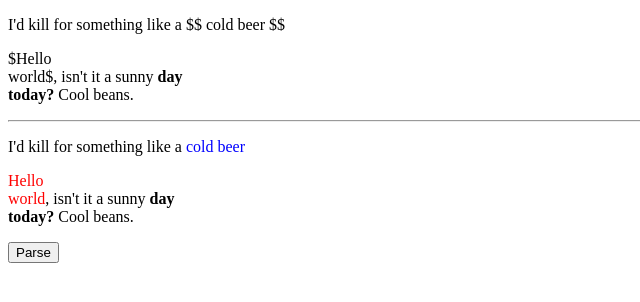
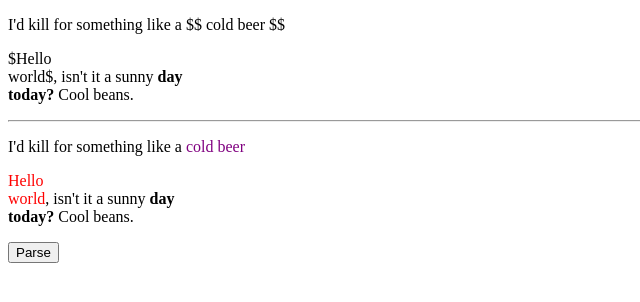
Before and after one commit to bersling/mathjax-parser, a website: page demo.html in a window 1280 px wide. Both pictures are taken after a click on the button "Parse". Shown: the full height of the page, 0-640 px from the left. Drawn offline with nearby package versions, Linux system fonts and the light colour scheme.

Commit message:
config in demo

```diff
--- a/demo.html
+++ b/demo.html
@@ -27,8 +27,16 @@
 <script>
   function parseMathjaxWithDemoString() {
     var demoString = document.getElementById("demo").innerHTML;
+
+    var config = {
+          inlineMath: [['$','$'],['\\(','\\)']],
+          displayMath: [['$$','$$'],['\\[','\\]']],
+          inlineMathReplacement: ['<span class="inline-math" style="color: red">', '</span>'],
+          displayMathReplacement: ['<span class="display-math" style="color: purple">','</span>']
+        }
+
     var parser = new MathjaxParser();
-    document.getElementById("result").innerHTML = parser.parse(demoString).outputHtml;
+    document.getElementById("result").innerHTML = parser.parse(demoString, config).outputHtml;
   }
 </script>
 
```
Also changed, not shown: bower.json (added, +22 -0 lines).
